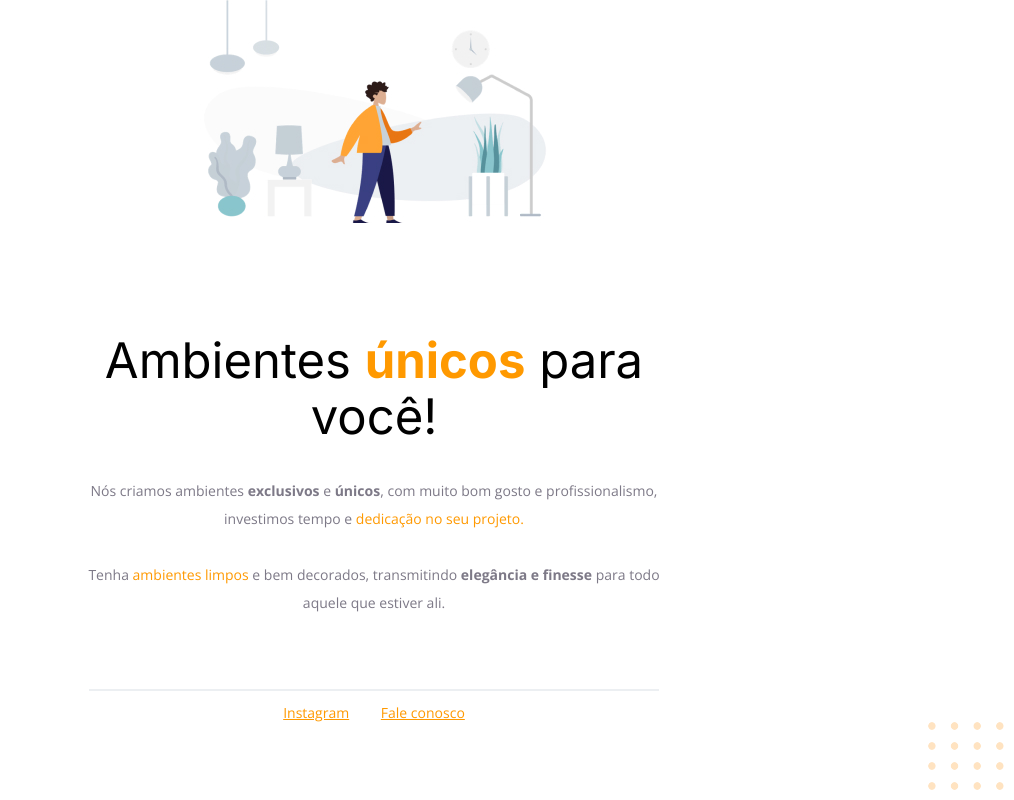
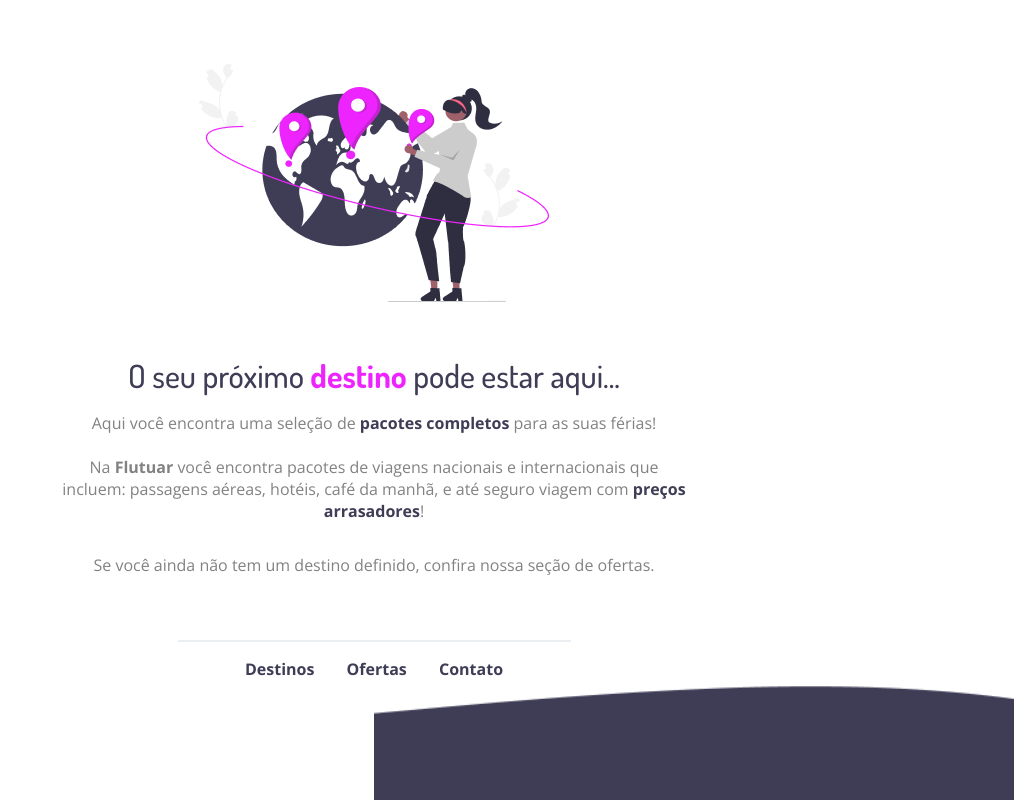
Before and after one commit to carlozfilipe/explorer, a plain HTML site: page stage-02/challenges/challenge-01/index.html in a window 1280 px wide. Shown: the whole page, without its empty margins (266-1280 px from the left). Drawn offline with nearby package versions, Linux system fonts and the light colour scheme.

Commit message:
Add main index

```diff
--- a/stage-02/challenges/challenge-01/index.html
+++ b/stage-02/challenges/challenge-01/index.html
@@ -1,43 +1,42 @@
-<!-- Instrução que define o tipo do documento. -->
 <!DOCTYPE html>
 <html lang="pt-br">
-<!-- Tag <head> contém as instruções para a página -->
 
 <head>
-  <link rel="preconnect" href="https://fonts.googleapis.com" />
-  <link rel="preconnect" href="https://fonts.gstatic.com" crossorigin />
-  <meta charset="UTF-8" />
-  <meta name="viewport" content="width=device-width, initial-scale=1.0" />
-  <title>Móveis customizados</title>
-  <link href="https://fonts.googleapis.com/css2?family=Inter:wght@400;700&family=Open+Sans:wght@400;700&display=swap" rel="stylesheet" />
-  <link rel="stylesheet" href="style.css" />
+  <meta charset="UTF-8">
+  <meta name="viewport" content="width=device-width, initial-scale=1.0">
+  <link rel="shortcut icon" href="./assets/favicon.svg" type="image/x-icon">
+  <title>Document</title>
+  <!-- STYLES -->
+  <link rel="stylesheet" href="style.css">
+  <!-- FONTS -->
+  <link rel="preconnect" href="https://fonts.googleapis.com">
+  <link rel="preconnect" href="https://fonts.gstatic.com" crossorigin>
+  <link href="https://fonts.googleapis.com/css2?family=Dosis:wght@500;700&family=Open+Sans:wght@400;700&display=swap" rel="stylesheet">
 </head>
 
-<!-- Tag <body> é o corpo do documento, onde tem as informações que serão mostradas. -->
+<body>
 
-<body>
-  <div id="hero">
-    <img src="images/img1.jpg" alt="Desenho de uma pessoa vestindo uma camisa amarela em uma sala com Móveis" />
-    <h1>Ambientes <span>únicos</span> para você!</h1>
-    <p>
-      Nós criamos ambientes <strong>exclusivos</strong> e <strong>únicos</strong>, com muito
-      bom gosto e profissionalismo, investimos tempo e
-      <span>dedicação no seu projeto.</span>
-      <br />
-      <br />
-      Tenha <span>ambientes limpos</span> e bem decorados, transmitindo
-      <strong>elegância e finesse</strong>
-      para todo aquele que estiver ali.
+  <div id="container">
+    <img src="./assets/img1.png" alt="Uma mulher segurando o globo terrestre">
+    <h1>O seu próximo <span>destino</span> pode estar aqui...</h1>
+    <p>Aqui você encontra uma seleção de <span>pacotes completos</span> para as suas férias!
+      <br>
+      <br>
+      Na <strong>Flutuar</strong> você encontra pacotes de viagens nacionais e internacionais que incluem: passagens aéreas, hotéis, café da manhã, e até seguro viagem com <span>preços arrasadores</span>!
     </p>
+    <p>Se você ainda não tem um destino definido, confira nossa seção de ofertas.</p>
   </div>
 
   <div id="footer">
     <div class="line"></div>
-    <a target="_blank" href="https://instagram.com/moveisparavoce">Instagram</a>
-    <a href="mailto:contato@moveisparavoce.com">Fale conosco</a>
+    <div id="links">
+      <a href="">Destinos</a>
+      <a href="">Ofertas</a>
+      <a href="">Contato</a>
+    </div>
   </div>
+  <img id="wave" src="./assets/Wave.png" alt="Wave">
 
-  <img id="balls" src="images/balls.svg" alt="Bolinhas alaranjadas no canto inferior direito da tela" />
 </body>
 
 </html>
--- a/stage-02/challenges/challenge-01/style.css
+++ b/stage-02/challenges/challenge-01/style.css
@@ -1,54 +1,75 @@
 body {
-  font-family: "Open Sans", sans-serif;
-  text-align: center;
+  font-family: 'Open Sans', sans-serif;
   margin: 0;
   padding: 0;
+  text-align: center;
 }
 
-#hero {
-  width: 592px;
-  margin: 0 auto 72px;
+:root {
+  --primary-color: #828282;
+  --title-color: #3F3D56;
+  --span-color: #EE24FF;
+  --line-color: #ECEFF2;
 }
 
-#hero img {
-  margin-bottom: 72px;
+#container {
+  width: 626px;
+  margin: 64px auto 64px;
+  color: var(--primary-color);
 }
 
-h1 {
-  font-family: "Inter", sans-serif;
-  font-size: 49px;
-  line-height: 56px;
-  font-weight: normal;
+#container img {
   margin-bottom: 32px;
 }
 
-h1 span {
+#container h1 {
+  font-family: 'Dosis', sans-serif;
+  font-weight: normal;
+  color: var(--title-color);
+  margin: 16px 0;
+}
+
+#container h1 span {
+  color: var(--span-color);
   font-weight: bold;
 }
 
-span, a {
-  color: #ff9900;
+#container p + p {
+  margin: 32px 0 64px;
 }
 
-p, #footer {
-  color: #7d7987;
-  font-size: 14px;
-  line-height: 28px;
+#container p span {
+  color: var(--title-color);
+  font-weight: bold;
+}
+
+#links {
+  margin: 0 auto 40px;
+}
+
+#footer {
+  width: 100%;
+}
+
+#footer .line {
+  width: 391px;
+  height: 0;
+  margin: 0 auto 16px;
+  border: 1px solid var(--line-color);
+}
+
+#footer #links a {
+  text-decoration: none;
+  color: var(--title-color);
+  font-weight: bold;
 }
 
 #footer a + a {
-    margin-left: 28px;
+  margin-left: 28px;
 }
 
-.line {
-    width: 568px;
-    height: 0;
-    margin: 0 auto 8px;
-    border: 1px solid #ECEFF2;
+#wave {
+  position: fixed;
+  width: 100%;
+  bottom: 0px;
 }
-
-#balls {
-    position: fixed;
-    bottom: 0;
-    right: 0;
-}
--- a/stage-02/challenges/challenge-02/style.css
+++ /dev/null
@@ -1,69 +0,0 @@
-body {
-  font-family: 'Open Sans', sans-serif;
-  margin: 0;
-  padding: 0;
-  text-align: center;
-}
-
-:root {
-  --primary-color: #828282;
-  --title-color: #3F3D56;
-  --span-color: #EE24FF;
-  --line-color: #ECEFF2;
-}
-
-#container {
-  width: 626px;
-  margin: 64px auto 64px;
-  color: var(--primary-color);
-}
-
-#container img {
-  margin-bottom: 32px;
-}
-
-#container h1 {
-  font-family: 'Dosis', sans-serif;
-  font-weight: normal;
-  color: var(--title-color);
-  margin: 16px 0;
-}
-
-#container h1 span {
-  color: var(--span-color);
-  font-weight: bold;
-}
-
-#container p + p {
-  margin: 32px 0 64px;
-}
-
-#container p span {
-  color: var(--title-color);
-  font-weight: bold;
-}
-
-#links {
-  margin: 0 auto 40px;
-}
-
-#footer {
-  width: 100%;
-}
-
-#footer .line {
-  width: 391px;
-  height: 0;
-  margin: 0 auto 16px;
-  border: 1px solid var(--line-color);
-}
-
-#footer #links a {
-  text-decoration: none;
-  color: var(--title-color);
-  font-weight: bold;
-}
-
-#footer a + a {
-  margin-left: 28px;
-}
```
Also changed, not shown: index.html (added, +22 -0 lines), stage-02/challenges/challenge-02/index.html (deleted, +0 -42 lines), stage-02/challenges/challenge-01/assets/Wave.png (renamed from stage-02/challenges/challenge-02/assets/Wave.png), stage-02/challenges/challenge-01/assets/favicon.svg (renamed from stage-02/challenges/challenge-02/assets/favicon.svg), stage-02/challenges/challenge-01/assets/img1.png (renamed from stage-02/challenges/challenge-02/assets/img1.png), stage-02/challenges/challenge-01/images/balls.svg (deleted), stage-02/challenges/challenge-01/images/img1.jpg (deleted).
